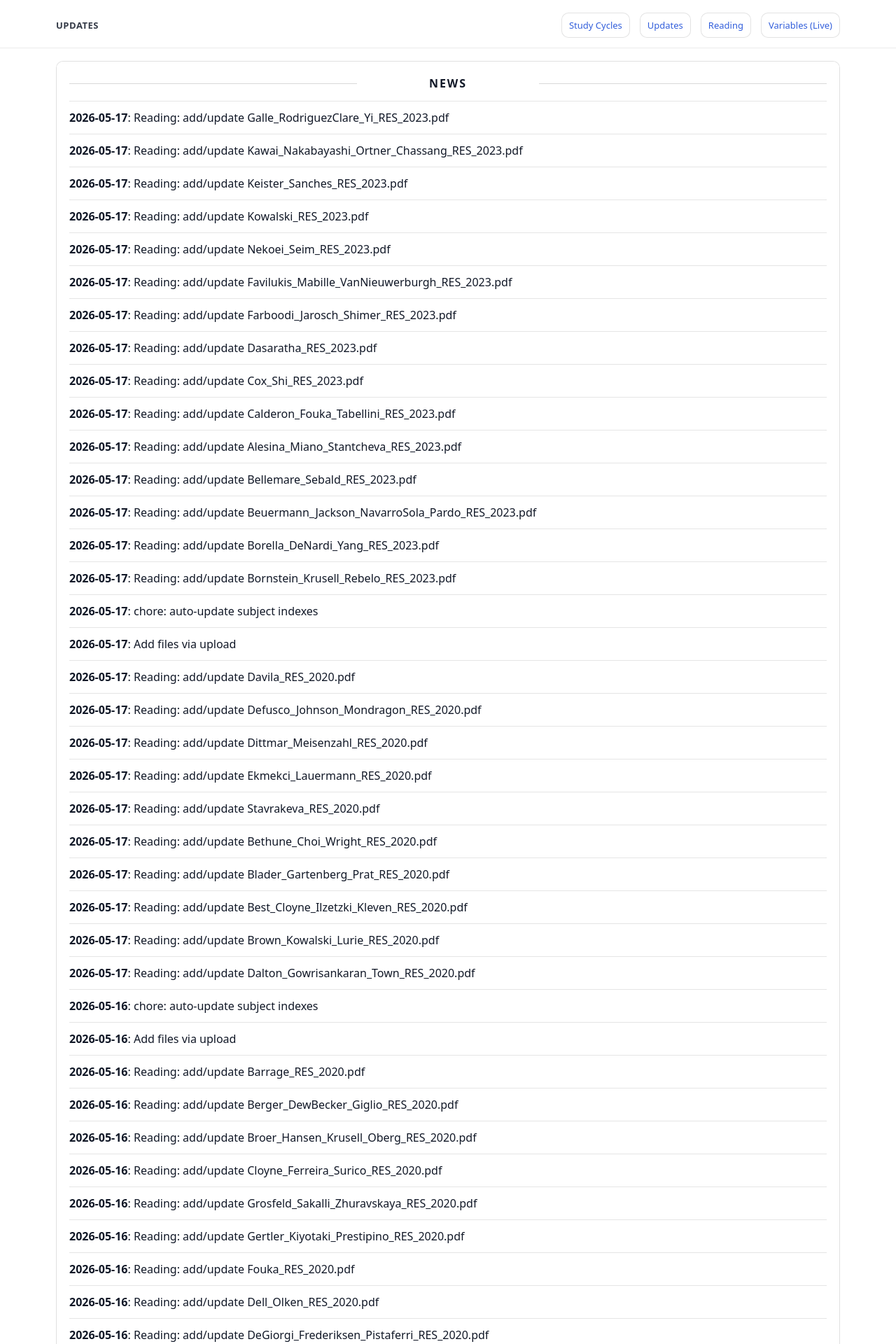
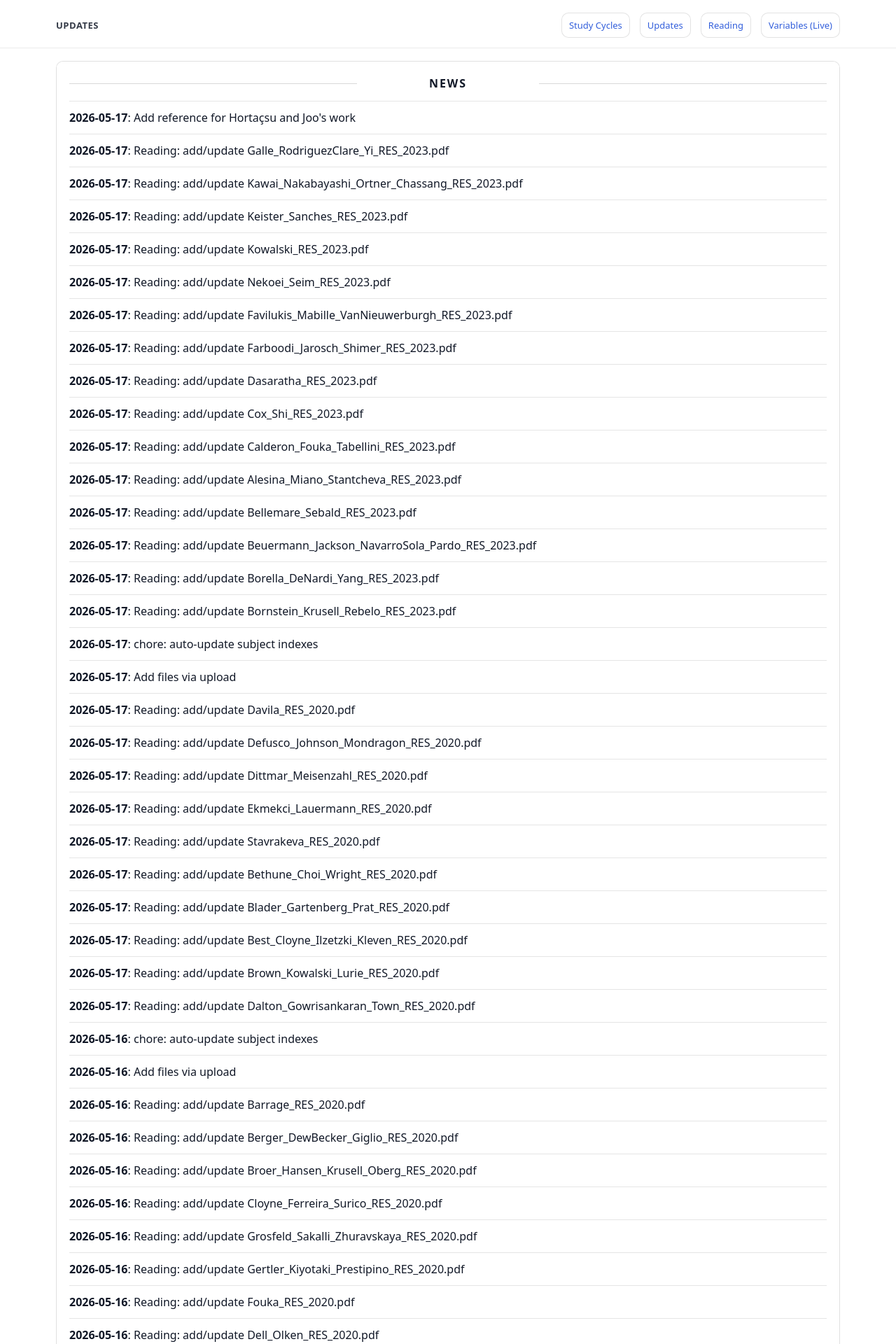
Before and after one commit to yaxinzn/study-archive, a Jekyll site: the page built from updates/index.md, in a window 1280 px wide. Shown: the top 1920 px of the page at 70% size. Built offline with Jekyll 4.4.1, drawn with Linux system fonts in a browser that asks for light colours; some of the changed text lies outside the part shown.

Commit message:
chore: update NEWS feed

```diff
--- a/_data/news.yml
+++ b/_data/news.yml
@@ -1,4 +1,7 @@
 # Auto-generated update history (sorted newest -> oldest). Do not edit manually.
+- ts: "1779019890"
+  date: "2026-05-17"
+  title: "Add reference for Hortaçsu and Joo's work"
 - ts: "1779018135"
   date: "2026-05-17"
   title: "Reading: add/update Galle_RodriguezClare_Yi_RES_2023.pdf"
```
